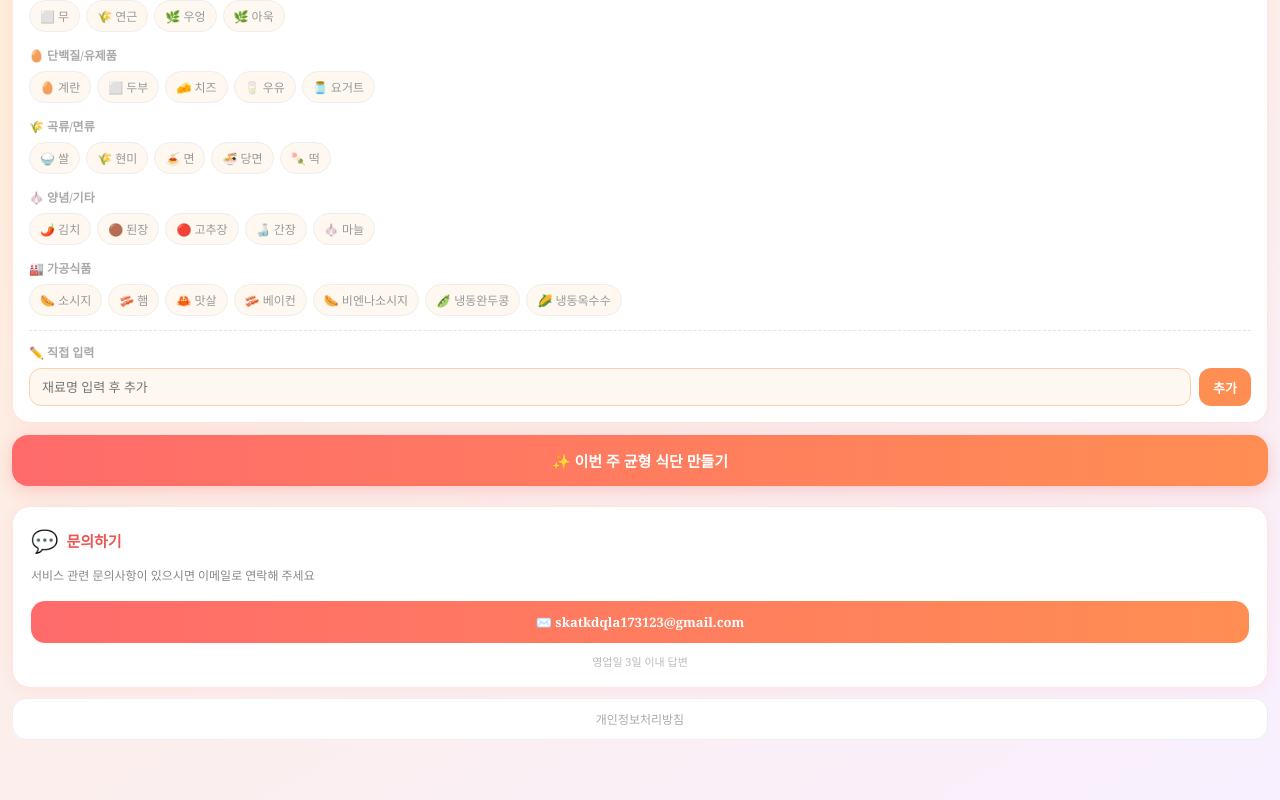
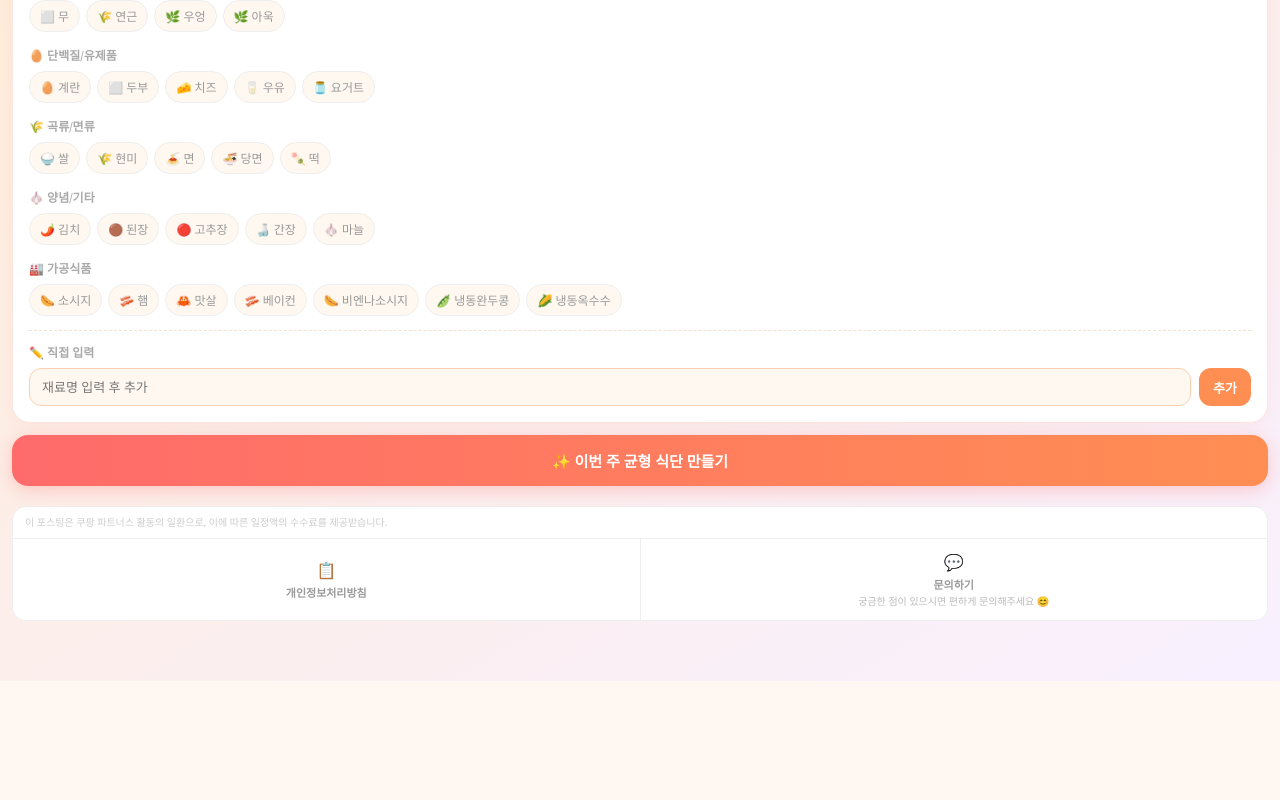
Before and after one commit to Sangbeen-nam/meal-planner, a React (Vite) app: page / in a window 1280 px wide. Shown: the part 1044-1844 px from the top of the page. After the commit the page ends 1725 px from the top, so only its background shows below. Built offline with nearby package versions, Linux system fonts and the light colour scheme.

Commit message:
style: 하단 개인정보처리방침·문의하기 버튼 통합 디자인 개선

```diff
--- a/src/MealPlanner.jsx
+++ b/src/MealPlanner.jsx
@@ -8,7 +8,7 @@ import { NutriBar } from "./components/NutriBar";
 import { MealItemCard } from "./components/MealItemCard";
 import { RecipeView } from "./components/RecipeView";
 import { ShoppingList } from "./components/ShoppingList";
-import PrivacyPolicy, { ContactSection } from "./components/PrivacyPolicy.jsx";
+import PrivacyPolicy from "./components/PrivacyPolicy.jsx";
 
 export default function MealPlanner() {
   const [step, setStep] = useState("pref");
@@ -283,14 +283,29 @@ export default function MealPlanner() {
         {step === "privacy" && <PrivacyPolicy onBack={() => setStep("pref")} />}
 
         {step !== "privacy" && (
-          <div style={{ marginTop: 20 }}>
-            <ContactSection />
-            <button
-              onClick={() => setStep("privacy")}
-              style={{ display: "block", width: "100%", marginTop: 10, padding: "11px 0", borderRadius: 14, background: "#fff", color: "#aaa", border: "1px solid #eee", fontSize: 12, cursor: "pointer", fontFamily: "inherit" }}
-            >
-              개인정보처리방침
-            </button>
+          <div style={{ marginTop: 20, background: "#fff", borderRadius: 14, overflow: "hidden", border: "1px solid #eee" }}>
+            <div style={{ padding: "7px 12px", borderBottom: "1px solid #eee" }}>
+              <p style={{ fontSize: 10, color: "#ccc", lineHeight: 1.7, margin: 0 }}>
+                이 포스팅은 쿠팡 파트너스 활동의 일환으로, 이에 따른 일정액의 수수료를 제공받습니다.
+              </p>
+            </div>
+            <div style={{ display: "flex" }}>
+              <button
+                onClick={() => setStep("privacy")}
+                style={{ flex: 1, padding: "12px 8px", background: "#fff", border: "none", borderRight: "1px solid #eee", cursor: "pointer", fontFamily: "inherit", textAlign: "center" }}
+              >
+                <div style={{ fontSize: 16, marginBottom: 3 }}>📋</div>
+                <div style={{ fontSize: 11, color: "#999", fontWeight: 600 }}>개인정보처리방침</div>
+              </button>
+              <a
+                href="mailto:skatkdqla173123@gmail.com"
+                style={{ flex: 1, padding: "12px 8px", background: "#fff", border: "none", cursor: "pointer", fontFamily: "inherit", textAlign: "center", textDecoration: "none", display: "block" }}
+              >
+                <div style={{ fontSize: 16, marginBottom: 3 }}>💬</div>
+                <div style={{ fontSize: 11, color: "#999", fontWeight: 600 }}>문의하기</div>
+                <div style={{ fontSize: 10, color: "#bbb", marginTop: 2, lineHeight: 1.4 }}>궁금한 점이 있으시면 편하게 문의해주세요 😊</div>
+              </a>
+            </div>
           </div>
         )}
       </div>
```
